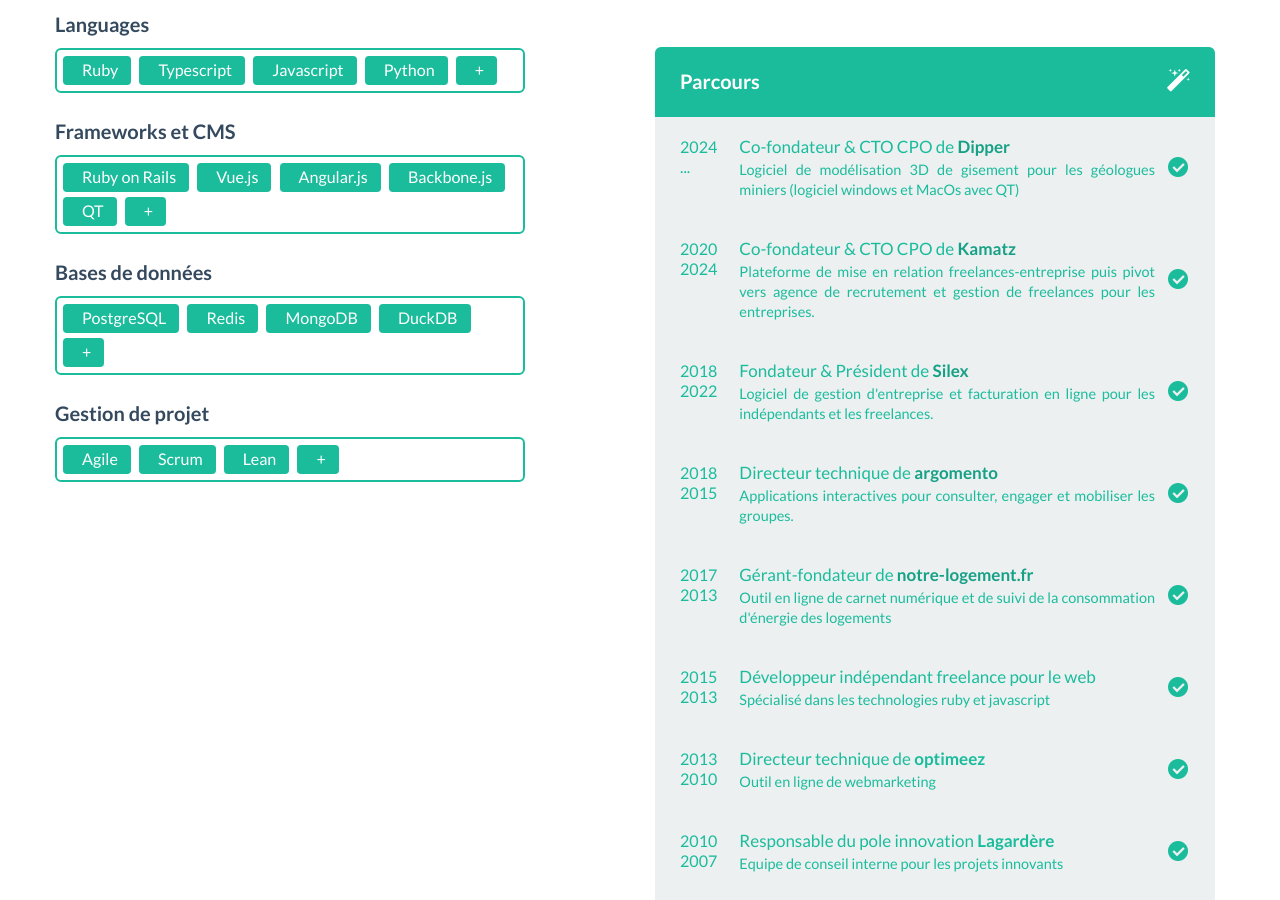
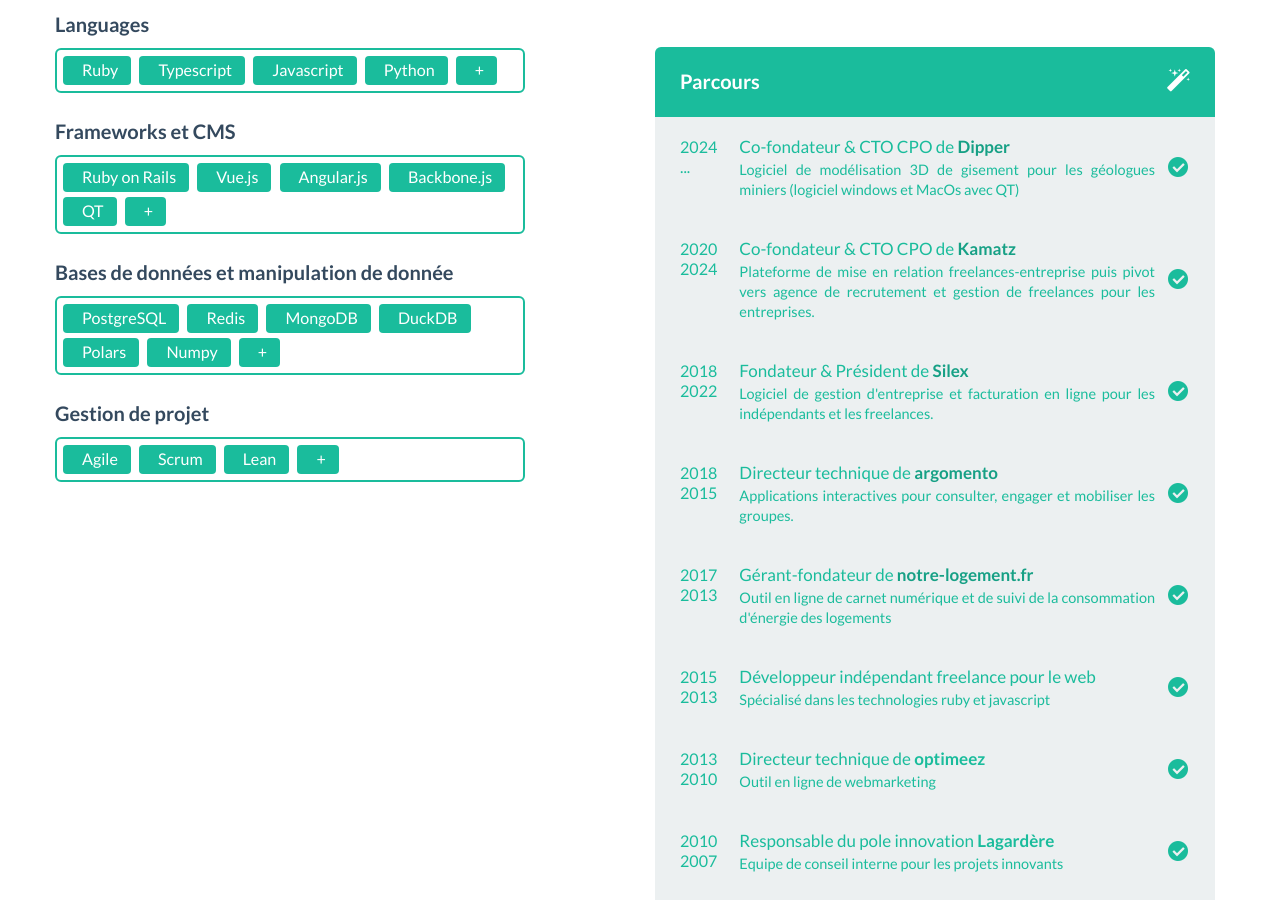
Before and after one commit to arambert/arambert.github.io, a Jekyll site: the page built from index.html, in a window 1280 px wide and 900 px high, scrolled down 1217 px. Built offline with Jekyll 4.4.1, drawn with Linux system fonts in a browser that asks for light colours.

Commit message:
Update competences.html

```diff
--- a/_includes/competences.html
+++ b/_includes/competences.html
@@ -19,12 +19,14 @@
       <span class='tag'>QT</span>
       <span class='tag'>+</span>
     </div>
-    <h3>Bases de données</h3>
+    <h3>Bases de données et manipulation de donnée</h3>
     <div class='tagsinput'>
       <span class='tag'>PostgreSQL</span>
       <span class='tag'>Redis</span>
       <span class='tag'>MongoDB</span>
       <span class='tag'>DuckDB</span>
+      <span class='tag'>Polars</span>
+      <span class='tag'>Numpy</span>
       <span class='tag'>+</span>
     </div>
     <h3>Gestion de projet</h3>
```
